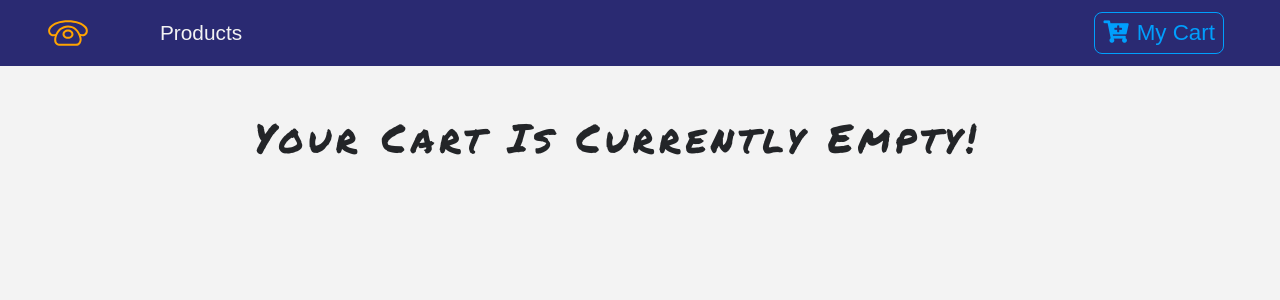
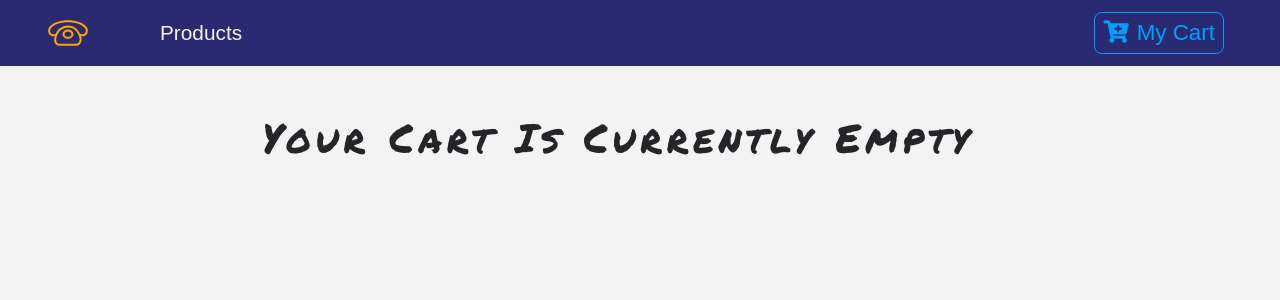
Before and after one commit to Ruhi-1/e-commerce, a React (Create React App) app: page /cart in a window 1280 px wide. Shown: the top 300 px of the page. Built offline with nearby package versions, Linux system fonts and the light colour scheme.

Commit message:
upated emptycart.js

```diff
--- a/src/components/Cart/EmptyCart.js
+++ b/src/components/Cart/EmptyCart.js
@@ -5,7 +5,7 @@ export default function EmptyCart() {
         <div className="container m-5">
             <div className="row">
                 <div className="col-10 mx-auto text-center text-title text-capitalize">
-                    <h1>Your cart is currently empty!</h1>
+                    <h1>Your cart is currently empty</h1>
                 </div>
             </div>
         </div>
```
